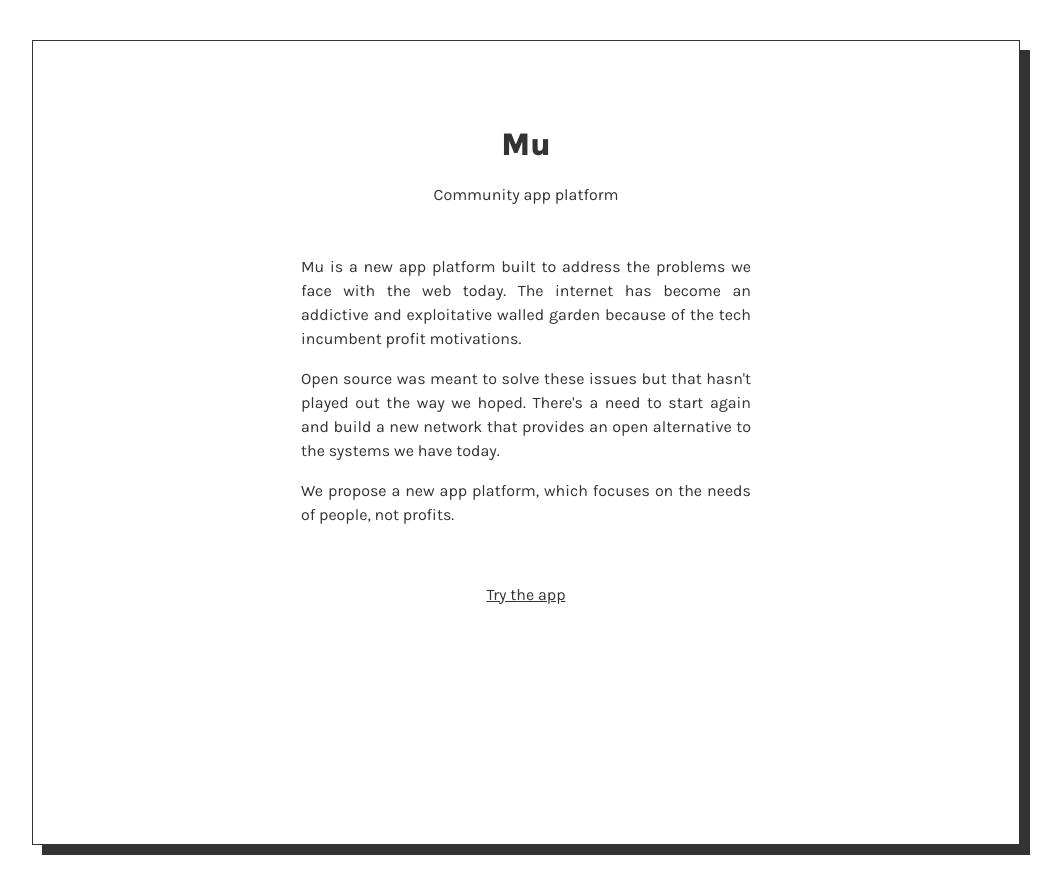
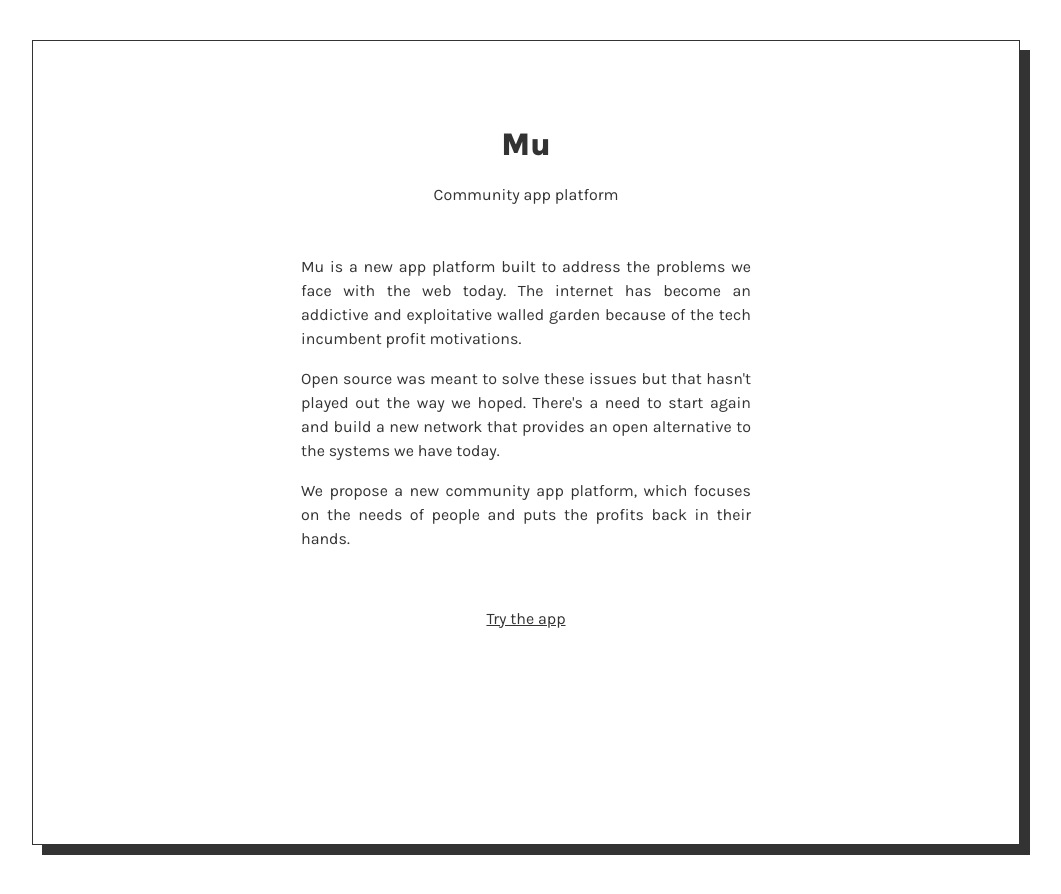
Before and after one commit to muxyz/website, a Jekyll site: the page built from index.md, in a window 1280 px wide. Shown: the top 894 px of the page, without its empty margins (114-1175 px from the left). Built offline with Jekyll 4.4.1, drawn with Linux system fonts in a browser that asks for light colours.

Commit message:
Update index.md

```diff
--- a/index.md
+++ b/index.md
@@ -14,7 +14,7 @@ that hasn't played out the way we hoped. There's a need
 to start again and build a new network that provides an open alternative
 to the systems we have today.</p>
 <p>
-We propose a new app platform, which focuses on the needs of people, not profits.
+We propose a new community app platform, which focuses on the needs of people and puts the profits back in their hands.
 </p>
 </div>
 <div id="abstract">
```
